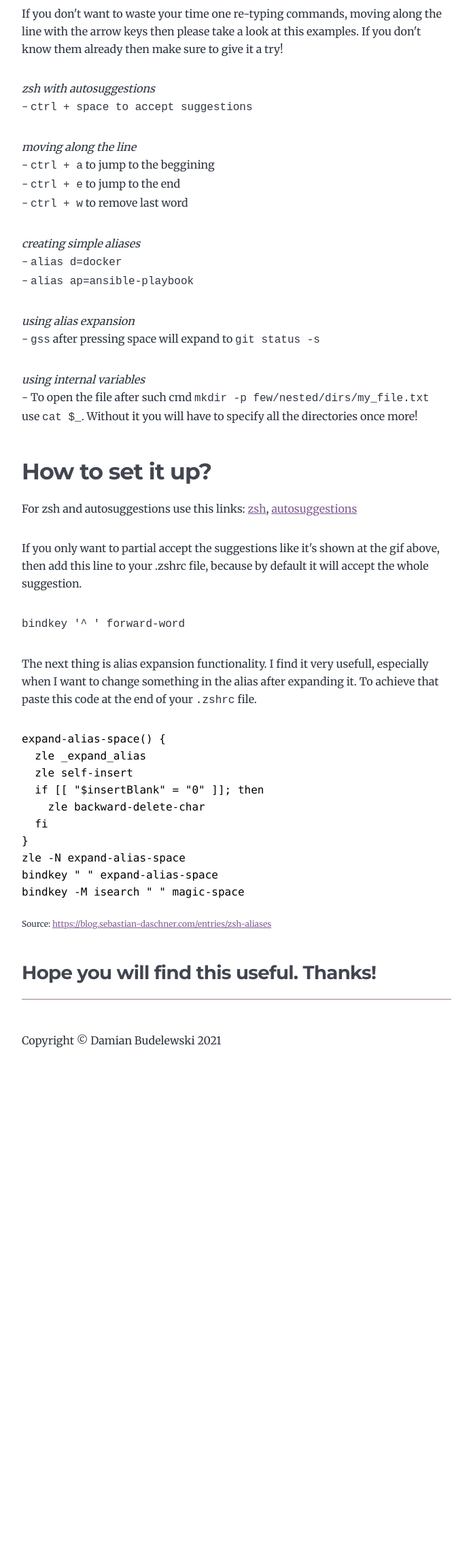
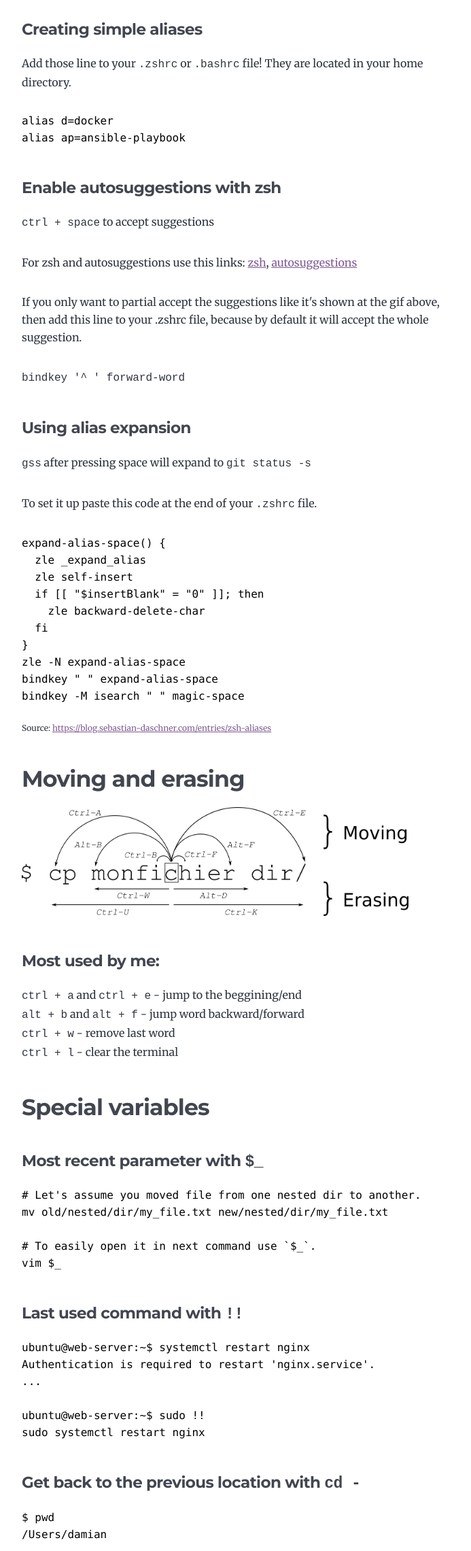
Before and after one commit to DamianBudelewski/blog, a Gatsby site: page /bash-shortcuts/ in a window 1280 px wide. Shown: the part 519-2800 px from the top of the page at 68% size, without its empty margins (292-985 px from the left). Before the commit the page ends 2125 px from the top, so only its background shows below. Built offline with nearby package versions, Linux system fonts and the light colour scheme; Gatsby itself is replaced by a stand-in of ours; some packages are replaced by stand-ins of ours; code samples lack their colours.

Commit message:
Add new sections and fix typos in the bash shortcuts article

````diff
--- a/content/blog/bash-shortcuts/index.md
+++ b/content/blog/bash-shortcuts/index.md
@@ -6,31 +6,17 @@ description: "My private tips and tricks on how to make your life easier with al
 
 <img src="bash-shortcuts.gif" width="100%" />
 
-## Aliases and shortcuts
+## Aliases and autosuggestions
 
-If you don't want to waste your time one re-typing commands, moving along the line with the arrow keys then please take a look at this examples. If you don't know them already then make sure to give it a try!
+#### Creating simple aliases
+Add those line to your `.zshrc` or `.bashrc` file! They are located in your home directory.
+```bash
+alias d=docker
+alias ap=ansible-playbook
+```
 
-*zsh with autosuggestions*
-    - `ctrl + space to accept suggestions`
-
-*moving along the line*
-    - `ctrl + a` to jump to the beggining
-    - `ctrl + e` to jump to the end
-    - `ctrl + w` to remove last word
-
-*creating simple aliases*
-    - `alias d=docker`
-    - `alias ap=ansible-playbook`
-
-*using alias expansion*
-    - `gss` after pressing space will expand to `git status -s`
-
-*using internal variables*
-    - To open the file after such cmd `mkdir -p few/nested/dirs/my_file.txt`
-    use `cat $_`. Without it you will have to specify all the directories once more!
-
-
-## How to set it up?
+#### Enable autosuggestions with zsh
+`ctrl + space` to accept suggestions
 
 For zsh and autosuggestions use this links: [zsh](https://ohmyz.sh/), [autosuggestions](https://github.com/zsh-users/zsh-autosuggestions)
 
@@ -38,7 +24,10 @@ If you only want to partial accept the suggestions like it's shown at the gif ab
 
 `bindkey '^ ' forward-word`
 
-The next thing is alias expansion functionality. I find it very usefull, especially when I want to change something in the alias after expanding it. To achieve that paste this code at the end of your `.zshrc` file.
+#### Using alias expansion
+`gss` after pressing space will expand to `git status -s`
+
+To set it up paste this code at the end of your `.zshrc` file.
 
 ```bash
 expand-alias-space() {
@@ -54,4 +43,85 @@ bindkey -M isearch " " magic-space
 ```
 <sub>Source: https://blog.sebastian-daschner.com/entries/zsh-aliases<sub>
 
-### Hope you will find this useful. Thanks!
+
+
+## Moving and erasing
+
+
+<img src="moving_cli.png" width="90%" />
+
+#### Most used by me:
+`ctrl + a` and `ctrl + e` - jump to the beggining/end
+`alt + b` and `alt + f` - jump word backward/forward
+`ctrl + w` - remove last word
+`ctrl + l` - clear the terminal
+
+
+## Special variables
+
+#### Most recent parameter with `$_`
+```bash
+# Let's assume you moved file from one nested dir to another.
+mv old/nested/dir/my_file.txt new/nested/dir/my_file.txt
+
+# To easily open it in next command use `$_`.
+vim $_
+```
+
+#### Last used command with `!!`
+
+```bash
+ubuntu@web-server:~$ systemctl restart nginx
+Authentication is required to restart 'nginx.service'.
+...
+
+ubuntu@web-server:~$ sudo !!
+sudo systemctl restart nginx
+```
+
+#### Get back to the previous location with `cd -`
+
+```bash
+$ pwd
+/Users/damian
+
+$ cd /var/log
+$ pwd
+/var/log
+
+$ cd -
+$ pwd
+/Users/damian
+
+```
+
+
+## Creating and using variables
+
+#### Get variable from json file
+```bash
+$ ip=$(jq -r '.vm.ip' file.json)
+$ echo $ip
+10.0.0.4
+
+```
+
+
+
+#### Use variable to remove all stopped containers:
+```bash
+docker rm $(docker ps -aq)
+```
+
+#### If you found that interesting then checkout these articles too!
+
+[Bash cheatsheet](https://devhints.io/bash)
+[Bash shortcuts](https://gist.github.com/tuxfight3r/60051ac67c5f0445efee)
+[Learn VIM with interactive tutorial](https://www.openvim.com/)
+
+
+### Thanks!
+Got any questions? Please don't hesitate to ask! You can find me here:
+
+linkedin.com/in/damianbudelewski/
+damian.budelewski@gmail.com
````
Also changed, not shown: content/blog/bash-shortcuts/moving_cli.png (added).
